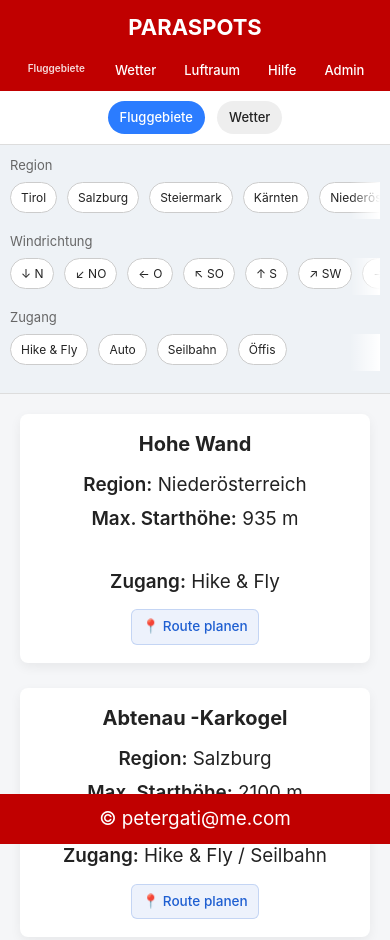
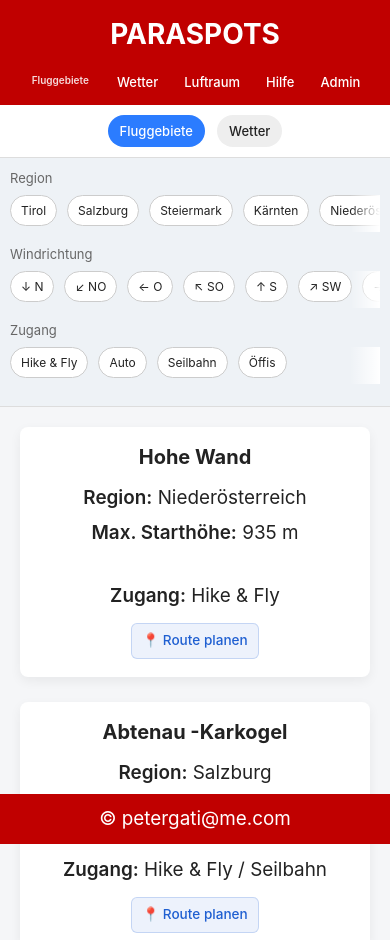
Before and after one commit to PeterGati/paraspots, a plain HTML site: page index.html in a window 390 px wide. Shown: the top 940 px of the page. Drawn offline with Linux system fonts and the light colour scheme.

Commit message:
Update style.css

```diff
--- a/css/style.css
+++ b/css/style.css
@@ -1250,4 +1250,33 @@ body {
         font-size: 14px;
     }
 
+}/* ======================
+   MOBILE HEADER FIX
+====================== */
+@media (max-width: 768px) {
+
+    .site-header {
+        padding: 12px 0 !important;
+    }
+
+    .site-header-inner {
+        padding: 0 10px !important;
+    }
+
+    .site-header h1 {
+        font-size: 28px !important;
+        margin-bottom: 8px !important;
+    }
+
+    .header-nav {
+        display: flex;
+        flex-wrap: wrap;
+        justify-content: center;
+        gap: 6px;
+    }
+
+    .header-nav a {
+        font-size: 13px;
+    }
+
 }
```
